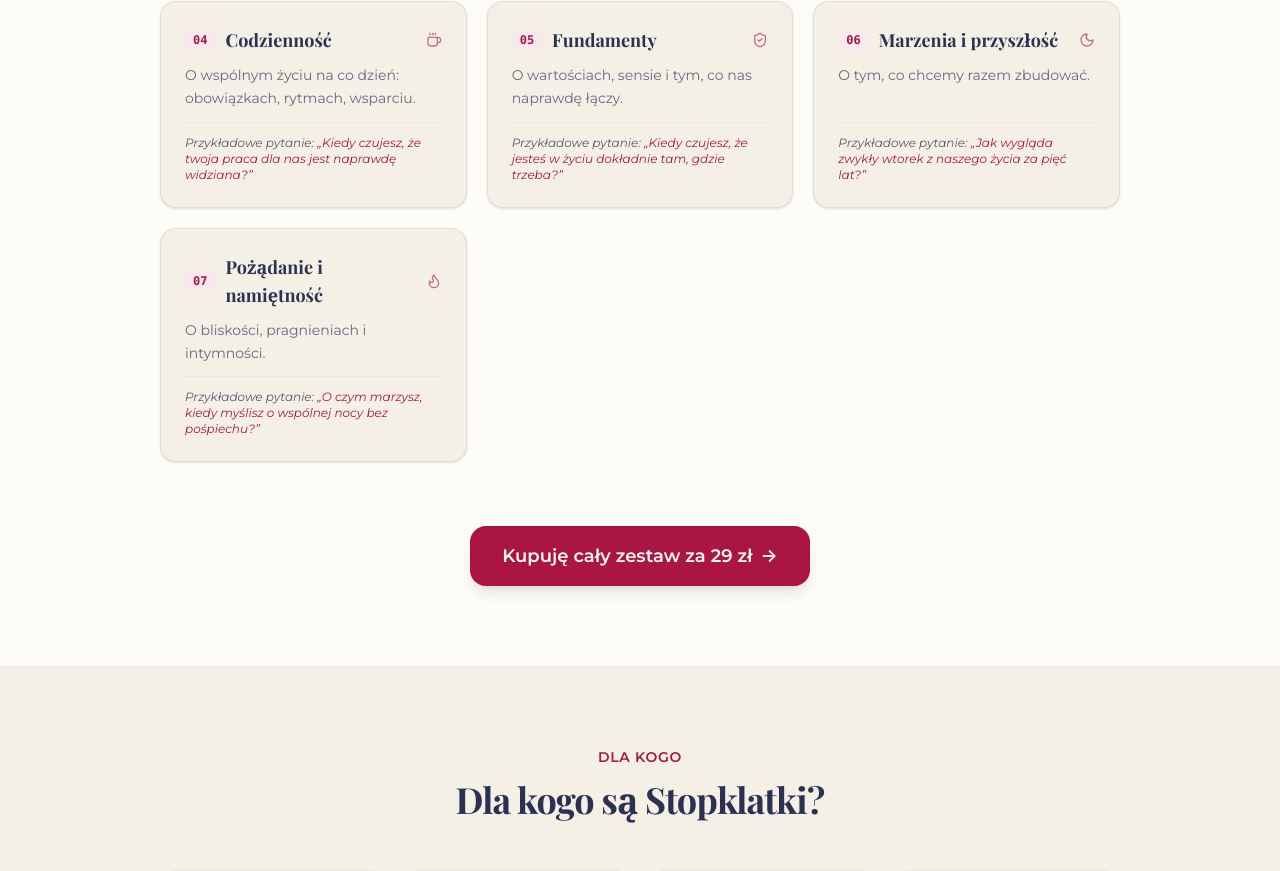
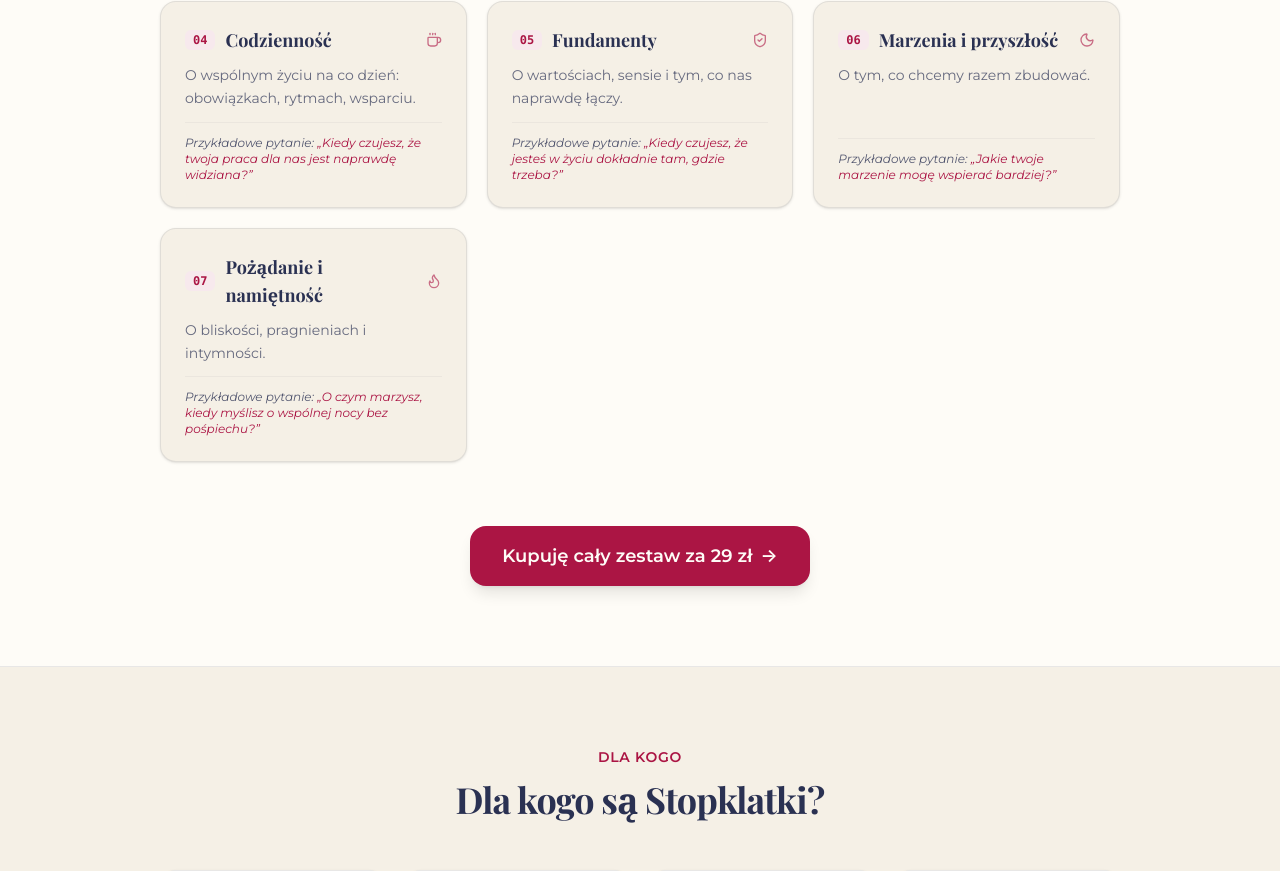
Before and after one commit to achiorr/100-pytan-na-bliskosc, a Next.js app: page / in a window 1280 px wide. Shown: the part 3493-4364 px from the top of the page. Built offline with nearby package versions, Linux system fonts and the light colour scheme; no server answers; a web font is replaced by a local one.

Commit message:
copy: aktualizacja pytania w talii 06 - Jakie twoje marzenie moge wspierac bardziej

```diff
--- a/components/WhatInside.tsx
+++ b/components/WhatInside.tsx
@@ -59,7 +59,7 @@ export default function WhatInside() {
       num: "06",
       title: "Marzenia i przyszłość",
       desc: "O tym, co chcemy razem zbudować.",
-      sample: "„Jak wygląda zwykły wtorek z naszego życia za pięć lat?”",
+      sample: "„Jakie twoje marzenie mogę wspierać bardziej?”",
       icon: Moon,
       img: "/images/karty-tytulowe/06-Marzenia-i-przyszlosc-tytul.jpg",
     },
```
